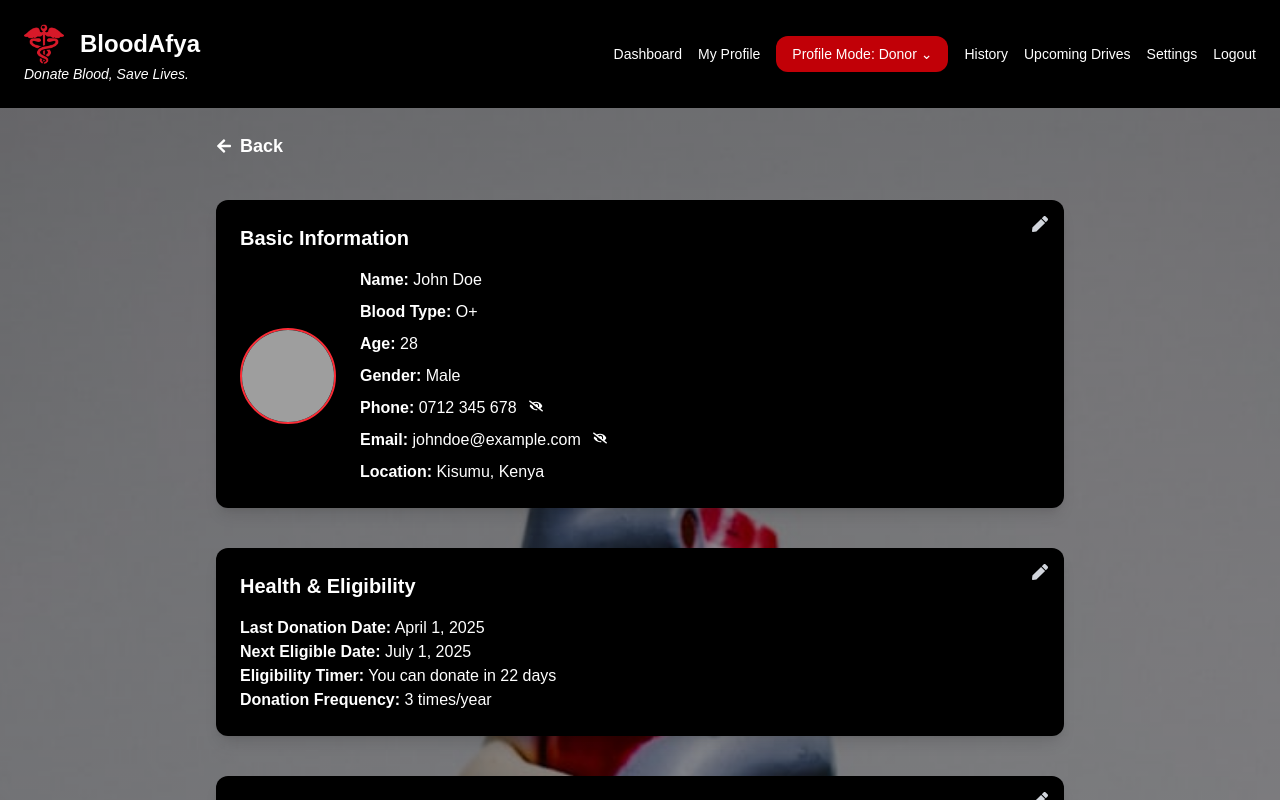
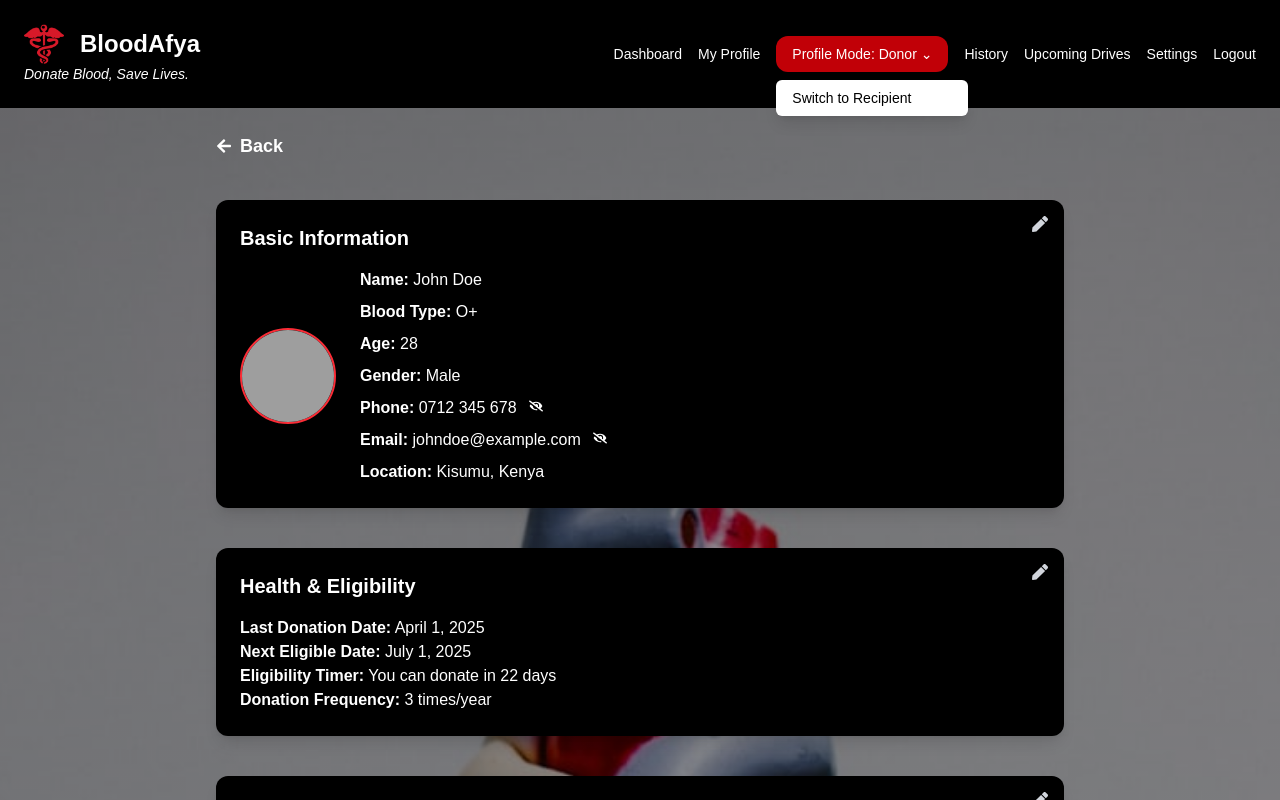
Before and after one commit to Lincoln-Madaraka/bloodafya, a Next.js app: page /profile/donor in a window 1280 px wide. Both pictures are taken after a click on the button "Profile Mode: Donor ⌄". Shown: the top 800 px of the page. Built offline with nearby package versions, Linux system fonts and the light colour scheme; grey boxes are pictures that could not be loaded.

Commit message:
recipient profile

```diff
--- a/src/app/profile/donor/page.tsx
+++ b/src/app/profile/donor/page.tsx
@@ -9,6 +9,8 @@ import {
 
 export default function DonorProfile() {
   const router = useRouter();
+  const [isOpen, setIsOpen] = useState(false);
+
   const [showPhone, setShowPhone] = useState(true);
   const [showEmail, setShowEmail] = useState(true);
 
@@ -33,12 +35,22 @@ export default function DonorProfile() {
           <button onClick={() => router.push('/dashboard')}>Dashboard</button>
           <button onClick={() => router.push('/donor')}>My Profile</button>
          <div className="relative group">
-            <button className="bg-red-700 text-white px-4 py-2 rounded-xl shadow hover:bg-red-800 transition">
+         <button
+            onClick={() => setIsOpen(!isOpen)}
+            className="bg-red-700 text-white px-4 py-2 rounded-xl shadow hover:bg-red-800 transition"
+          >
             Profile Mode: Donor ⌄
           </button>
-            <div className="absolute mt-2 hidden group-hover:flex flex-col bg-white text-black rounded-md shadow-lg duration-200 w-48 z-10">
+          <div
+              className={`absolute mt-2 bg-white text-black rounded-md shadow-lg duration-200 w-48 z-10 ${
+                isOpen ? "flex flex-col" : "hidden"
+              }`}
+            >
               <button
-                onClick={() => router.push('/profile/recipient')}
+                onClick={() => {
+                  setIsOpen(false);
+                  router.push('/profile/recipient');
+                }}
                 className="w-full text-left px-4 py-2 hover:bg-red-100"
               >
                 Switch to Recipient
```
Lines whose indentation alone changed are shown as unchanged.
